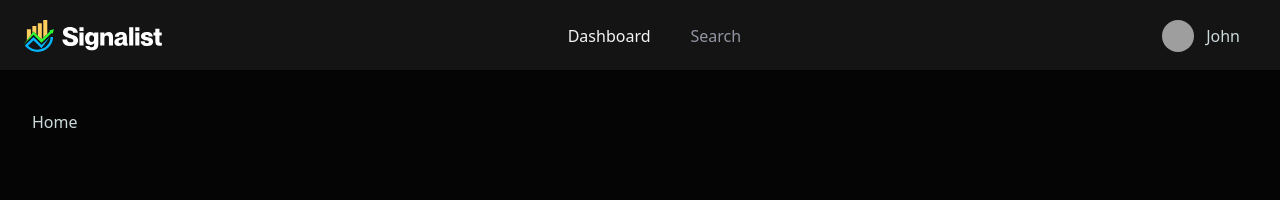
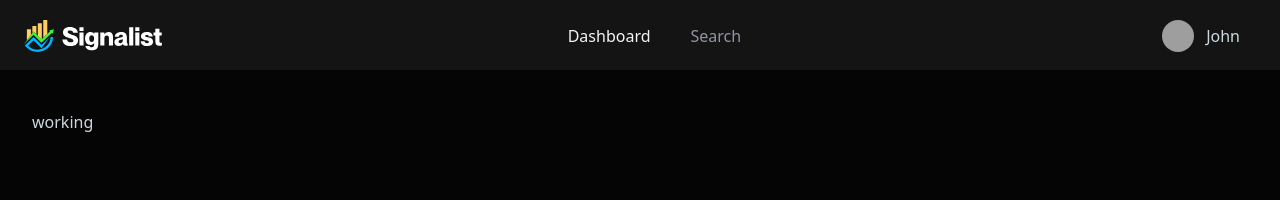
Before and after one commit to AryanAjayVyawahare/Real-time-Stock-Market-App, a Next.js app in the folder stocks-app/: page / in a window 1280 px wide. Shown: the top 200 px of the page. Built offline with nearby package versions, Linux system fonts and the light colour scheme; grey boxes are pictures that could not be loaded.

Commit message:
working on wedget

```diff
--- a/stocks-app/app/(root)/page.tsx
+++ b/stocks-app/app/(root)/page.tsx
@@ -1,11 +1,17 @@
+import TradingViewWedgets from "@/components/TradingViewWedgets"
 import { Button } from "@/components/ui/button"
 
 
 const Home = () => {
   return (
-    <div className="flex min-h-screen home-wrapper" >
-      Home
-    </div>
+  //     <div className="flex min-h-screen home-wrapper" >
+  //  <section className="grid w-full gap-8 home-section">
+  //   <div className="md:col-span-1 xl:col-span-1">
+  //     <TradingViewWedgets/>
+  //   </div>
+  //  </section>
+  //   </div>
+  <h1>working</h1>
   )
 }
 
```
